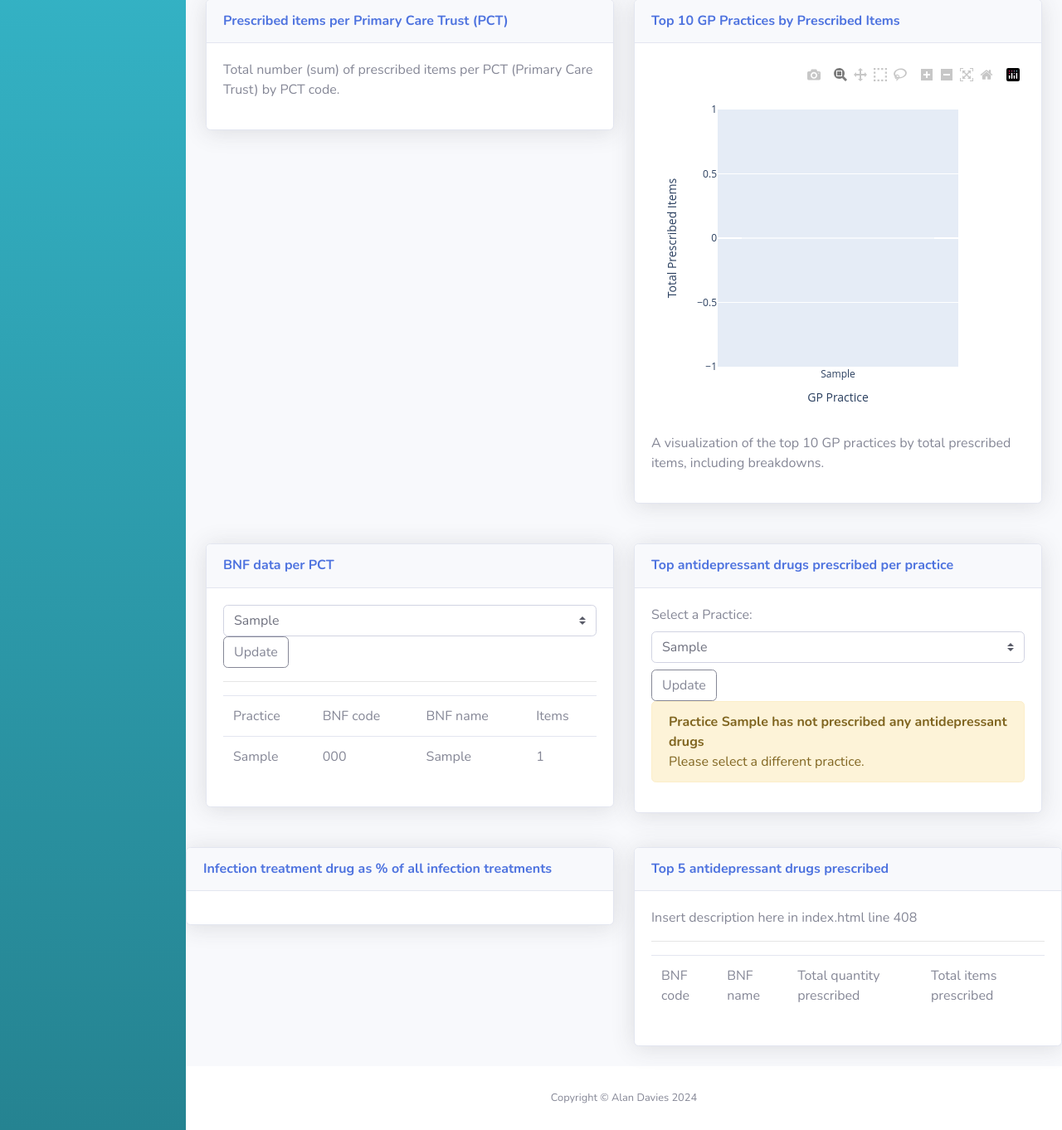
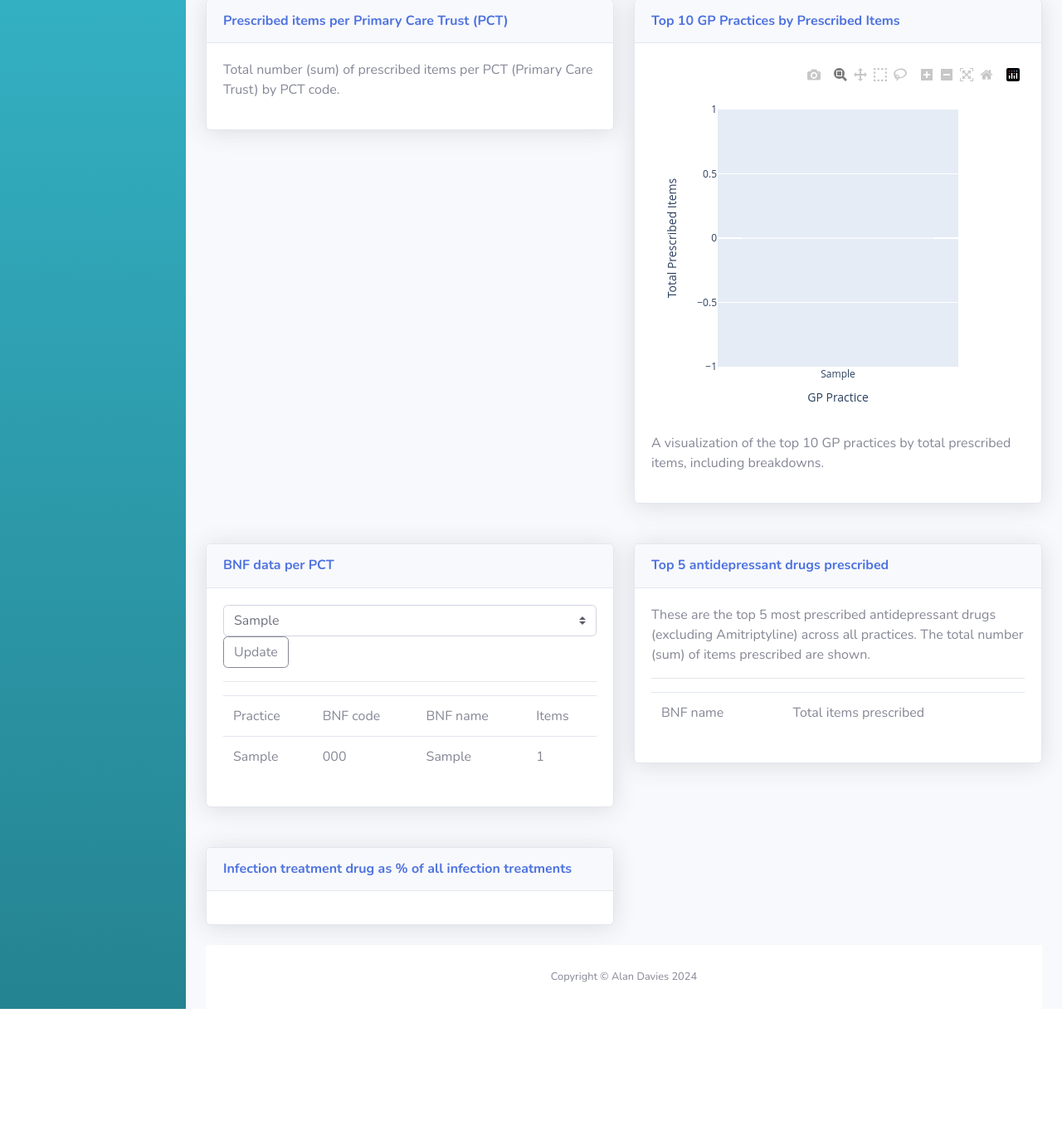
Before and after one commit to harryc898/group_lima, a Flask app: page /dashboard/home/ in a window 1280 px wide. Shown: the part 406-1768 px from the top of the page at 83% size. After the commit the page ends 1622 px from the top, so only its background shows below. Run offline with Flask 3, Linux system fonts and the light colour scheme; tables that the repository leaves empty hold one stand-in row (values such as "Sample post"); some libraries are stand-ins or nearby versions.

Commit message:
Task 30
Kept second version of list and removed the drop-down bar chart and related code

```diff
--- a/app/templates/dashboard/index.html
+++ b/app/templates/dashboard/index.html
@@ -340,49 +340,35 @@
 
                 <!-- Content Column -->
               <div class="col-xl-6 col-lg-12">
-
-            <!-- Sprint 2, Task 30: Table of top five most prescribed antidepressants for selected practice -->
-                <div class="card shadow mb-4">
-                  <div class="card-header py-3">
-                    <h6 class="m-0 font-weight-bold text-primary">Top antidepressant drugs prescribed per practice</h6>
-                  </div>
-                  <div class="card-body">
-                    <form method="POST" action="{{ url_for('dashboard.home') }}">
-                      <label for="practice-select">Select a Practice:</label>
-                        <select class="custom-select" id="practice-select" name="practice-option">
-                          {% for practice in dashboard_data.practice_list %}
-                            <option value="{{ practice }}" {% if practice == dashboard_data.selected_practice %}selected{% endif %}>
-                              {{ practice }}
-                             </option>
+                  <!-- Sprint 2 Task 30 version 2 -->
+                  <div class="card shadow mb-4">
+                    <div class="card-header py-3">
+                      <h6 class="m-0 font-weight-bold text-primary">Top 5 antidepressant drugs prescribed</h6>
+                    </div>
+                    <div class="card-body">
+                        <div>
+                          <p>These are the top 5 most prescribed antidepressant drugs (excluding Amitriptyline) across all practices. The total number (sum) of items prescribed are shown.</p>
+                        </div>
+                      <hr />
+                        <table class="table">
+                        <thead>
+                          <td>BNF name</td>
+                          <td>Total items prescribed</td>
+                        </thead>
+                          <tbody>
+                          {% for row in dashboard_data.antidepressant_list_data %}
+                            <tr>
+                              <td>{{ row.BNF_name }}</td>
+                              <td>{{ row.total_items }}</td>
+                            </tr>
                           {% endfor %}
-                        </select>
-                      <input type="hidden" name="pct-option" value="{{ dashboard_data.selected_pct }}">
-                      <button type="submit" class="btn btn-outline-secondary mt-2">Update</button>
-                    </form>
-                    <div id="bar-chart-container">
-                      {% if dashboard_data.top_antidepressant_quantity_plot_data.graphJSON %}
-                      <div id="antidepressant-chart">
-                        <script>
-                          var antidepressantData = {{ dashboard_data.top_antidepressant_quantity_plot_data.graphJSON | safe }};
-                          Plotly.newPlot('antidepressant-chart', antidepressantData);
-                        </script>
-                      </div>
-                      <div>
-                        <p>{{ dashboard_data.top_antidepressant_quantity_plot_data.description }}</p>
-                      </div>
-                      <div>
-                        {% else %}
-                          <div class="alert alert-warning">
-                            <strong>{{ dashboard_data.top_antidepressant_quantity_plot_data.header }}</strong>
-                            <br>{{ dashboard_data.top_antidepressant_quantity_plot_data.description }}
-                          </div>
-                        {% endif %}
-                      </div>
+                          </tbody>
+                        </table>
                     </div>
                   </div>
                 </div>
-              </div>
             </div>
+
 
             <!-- Content row and column -->
             <div class="row">
@@ -396,40 +382,9 @@
                     </div>
                   </div>
                 </div>
+            </div>
 
-                <div class="col-xl-6 col-lg-7"
-                    <!-- Sprint 2 Task 30 version 2 -->
-                  <div class="card shadow mb-4">
-                    <div class="card-header py-3">
-                      <h6 class="m-0 font-weight-bold text-primary">Top 5 antidepressant drugs prescribed</h6>
-                    </div>
-                    <div class="card-body">
-                        <div>
-                          <p>Insert description here in index.html line 408</p>
-                        </div>
-                      <hr />
-                        <table class="table">
-                        <thead>
-                          <td>BNF code</td>
-                          <td>BNF name</td>
-                          <td>Total quantity prescribed</td>
-                          <td>Total items prescribed</td>
-                        </thead>
-                          <tbody>
-                          {% for row in dashboard_data.antidepressant_list_data %}
-                            <tr>
-                              <td>{{ row.BNF_code }}</td>
-                              <td>{{ row.BNF_name }}</td>
-                              <td>{{ row.total_quantity }}</td>
-                              <td>{{ row.total_items }}</td>
-                            </tr>
-                          {% endfor %}
-                          </tbody>
-                        </table>
-                    </div>
-                  </div>
-                </div>
-            </div>
+
 
 
 
--- a/app/views/controllers.py
+++ b/app/views/controllers.py
@@ -25,21 +25,15 @@
 def home():
     """Render the home page of the dashboard passing in data to populate dashboard."""
     pcts = db_mod.get_distinct_pcts()
-    practices = db_mod.get_distinct_practices()
     if request.method == 'POST':
         form = request.form
         # Preserve the current selections from the form
         selected_pct = form.get('pct-option', pcts[0])
-        selected_practice = form.get('practice-option', practices[0])
     else:
         # Default selections
         selected_pct = pcts[0]
-        selected_practice = practices[0]
     # Fetch data based on selections
     selected_pct_data = db_mod.get_n_data_for_PCT(selected_pct, 5)
-    selected_practice_data = db_mod.get_top_antidepressants_per_practice(selected_practice, 5)
-    if not selected_practice_data:
-        selected_practice_data = None  # If no data is available, set to None
     # prepare data structure to send to front end to update display
     dashboard_data = {
         #Tiles
@@ -48,13 +42,9 @@
         "top_items_plot_data": generate_top_px_items_barchart_data(),
         #pct/practice list, data and selected cells
         "pct_list": pcts,
-        "practice_list": practices,
         "pct_data": selected_pct_data,
-        "practice_data": selected_practice_data,
         "selected_pct": selected_pct,
-        "selected_practice": selected_practice,
-        #S2, T30: Graph for top 5 antidepressant drugs prescribed
-        "top_antidepressant_quantity_plot_data": generate_antidepressant_barchart_data(selected_practice=selected_practice),
+        #S2, T30:
         "antidepressant_list_data": db_mod.get_top_five_antidepressants(),
     }
 
@@ -154,67 +144,3 @@
         'header': "Top 10 GP Practices by Prescribed Items",
         'description': "Bar chart of the top 10 GP practices by the total number of prescribed items. Hover over a bar to see the most prescribed item for each practice."
     }
-
-
-
-
-def generate_antidepressant_barchart_data(selected_practice=None):
-    """Generate the data needed to populate the top 5 antidepressants prescribed in each practice barchart."""
-    # Fetch all data
-    db_mod = Database()
-    raw_data = db_mod.get_top_antidepressants_per_practice(selected_practice=selected_practice)
-    # Check if the data for selected practice is empty or None
-    if not raw_data:
-        return {
-            'graphJSON': None,
-            'header': f"Practice {selected_practice} has not prescribed any antidepressant drugs",
-            'description': "Please select a different practice.",
-            'practice_list': [],  # Pass an empty list or existing list for the dropdown
-            'selected_practice': selected_practice,  # Currently selected practice
-        }
-    # Organize data by practice
-    practices = {}
-    for row in raw_data:
-        practice = row[0]  # Adjust index for practice
-        if practice not in practices:
-            practices[practice] = []
-        practices[practice].append({"BNF_name": row[2], "quantity": row[3], "BNF_code": row[1], "items": row[4]})
-        # Check if data exists for the selected practice
-        if selected_practice not in practices:
-            # Return an empty response (or a message) if no data exists
-            return {
-                'graphJSON': None,
-                'header': f"Practice {selected_practice} has not prescribed any antidepressant drugs",
-                'description': "Please select a different practice.",
-                'practice_list': list(practices.keys()),  # All practices for dropdown
-                'selected_practice': selected_practice,  # Currently selected practice
-            }
-    # Prepare the DataFrame for the selected practice
-    df = pd.DataFrame(practices[selected_practice])
-    # Generate the bar chart
-    fig = px.bar(df, x="BNF_name", y="quantity",
-                 labels={"BNF_name": "BNF name",
-                         "quantity": "Quantity prescribed (number)"}).update_xaxes(categoryorder="sum descending")
-    # Customize hover template
-    fig.update_traces(
-        customdata=df[['BNF_code', 'items']],
-        hovertemplate=(
-                f"<b>GP Practice:</b> {selected_practice}<br>" +
-                "<b>Total Quantity Prescribed:</b> %{y}<br>" +
-                "<b>BNF Name:</b> %{x}<br>" +
-                "<b>BNF Code:</b> %{customdata[0]}<br>" +
-                "<b>Total Prescribed Items: </b> %{customdata[1]}<extra></extra>"
-        )
-    )
-    # Convert the plot for rendering and add metadata
-    graphJSON = json.dumps(fig, cls=plotly.utils.PlotlyJSONEncoder)
-    header = f"Top antidepressant drugs prescribed in practice: {selected_practice}"
-    description = "Top 5 antidepressant drugs prescribed in each practice, ranked by total quantity dispensed. Use the dropdown above to select a practice."
-    plot_data = {
-        'graphJSON': graphJSON,
-        'header': header,
-        'description': description,
-        'practice_list': list(practices.keys()),  # All practices for dropdown
-        'selected_practice': selected_practice   # Currently selected practice
-    }
-    return plot_data
```
Also changed, not shown: app/database/controllers.py (+7 -36 lines).
